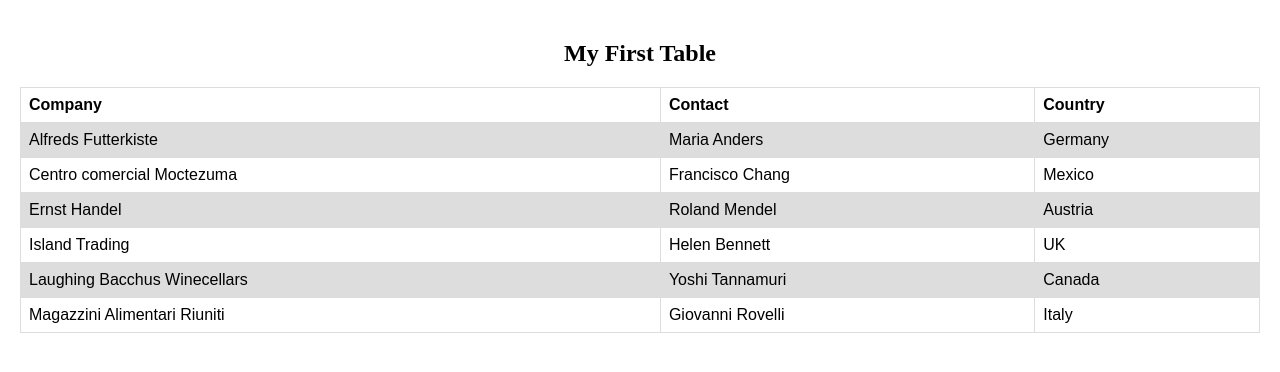
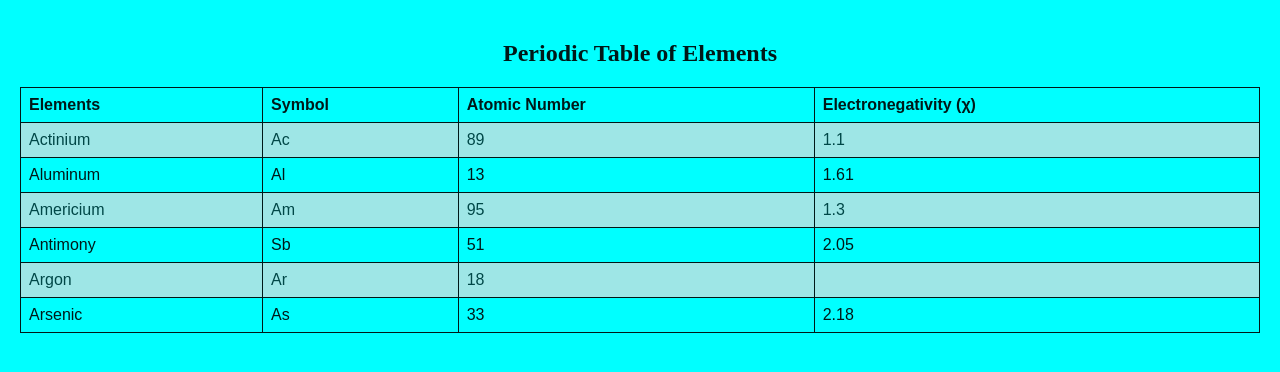
Before and after one commit to dayvirus/project-three, a plain HTML site: page index.html in a window 1280 px wide. Drawn offline with Linux system fonts and the light colour scheme.

Commit message:
push work

```diff
--- a/index.html
+++ b/index.html
@@ -9,43 +9,50 @@
  </head>
         <body>
 
-        <h2>My First Table</h2>
+        <h2>Periodic Table of Elements</h2>
 
         <table>
           <tr>
-            <th>Company</th>
-            <th>Contact</th>
-            <th>Country</th>
+            <th>Elements</th>
+            <th>Symbol</th>
+            <th>Atomic Number</th>
+            <th>Electronegativity (χ)</th>
           </tr>
           <tr>
-            <td>Alfreds Futterkiste</td>
-            <td>Maria Anders</td>
-            <td>Germany</td>
+            <td>Actinium</td>
+            <td>Ac</td>
+            <td>89</td>
+            <td>1.1</td>
           </tr>
           <tr>
-            <td>Centro comercial Moctezuma</td>
-            <td>Francisco Chang</td>
-            <td>Mexico</td>
+            <td>Aluminum</td>
+            <td>Al</td>
+            <td>13</td>
+            <td>1.61</td>
           </tr>
           <tr>
-            <td>Ernst Handel</td>
-            <td>Roland Mendel</td>
-            <td>Austria</td>
+            <td>Americium</td>
+            <td>Am</td>
+            <td>95</td>
+            <td>1.3</td>
           </tr>
           <tr>
-            <td>Island Trading</td>
-            <td>Helen Bennett</td>
-            <td>UK</td>
+            <td>Antimony</td>
+            <td>Sb</td>
+            <td>51</td>
+            <td>2.05</td>
           </tr>
           <tr>
-            <td>Laughing Bacchus Winecellars</td>
-            <td>Yoshi Tannamuri</td>
-            <td>Canada</td>
+            <td>Argon</td>
+            <td>Ar</td>
+            <td>18</td>
+            <td></td>
           </tr>
           <tr>
-            <td>Magazzini Alimentari Riuniti</td>
-            <td>Giovanni Rovelli</td>
-            <td>Italy</td>
+            <td>Arsenic</td>
+            <td>As</td>
+            <td>33</td>
+            <td>2.18</td>
           </tr>
         </table>
 
--- a/style.css
+++ b/style.css
@@ -1,4 +1,6 @@
 body {
+    background-color: aqua;
+    opacity: 0.9;
 margin: 10px;
 padding: 10px;
 }
@@ -11,10 +13,11 @@ table {
     width: 100%;
 }
 td, th {
-     border: 1px solid #dddddd;
+     border: 1px solid black;
      text-align: left;
      padding: 8px;
 }
 tr:nth-child(even) {
     background-color: #dddddd;
+    opacity: 0.8;
 }
```
Also changed, not shown: 1 other file.
